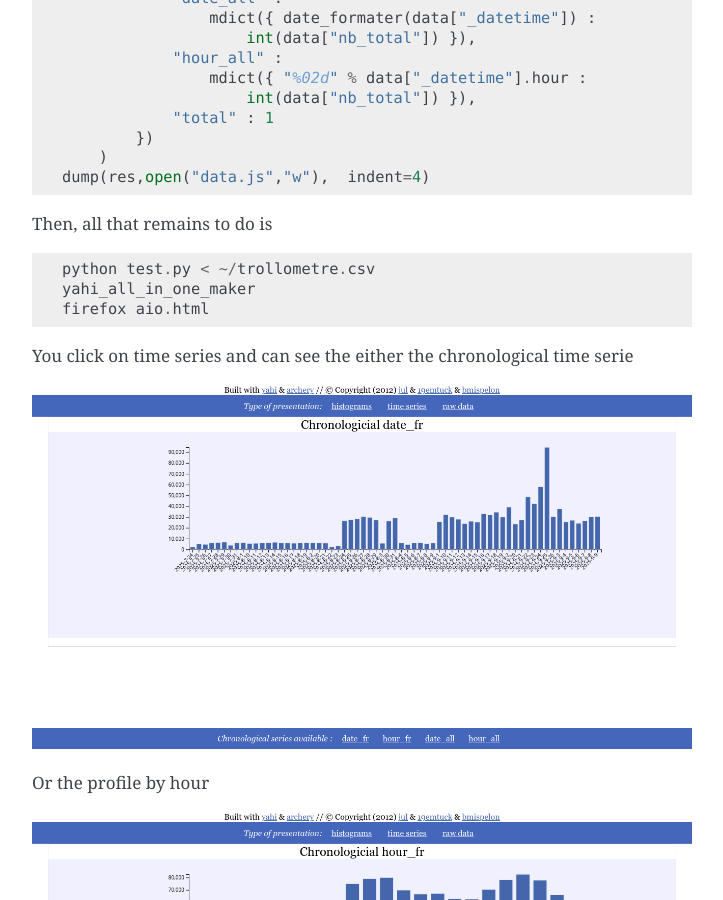
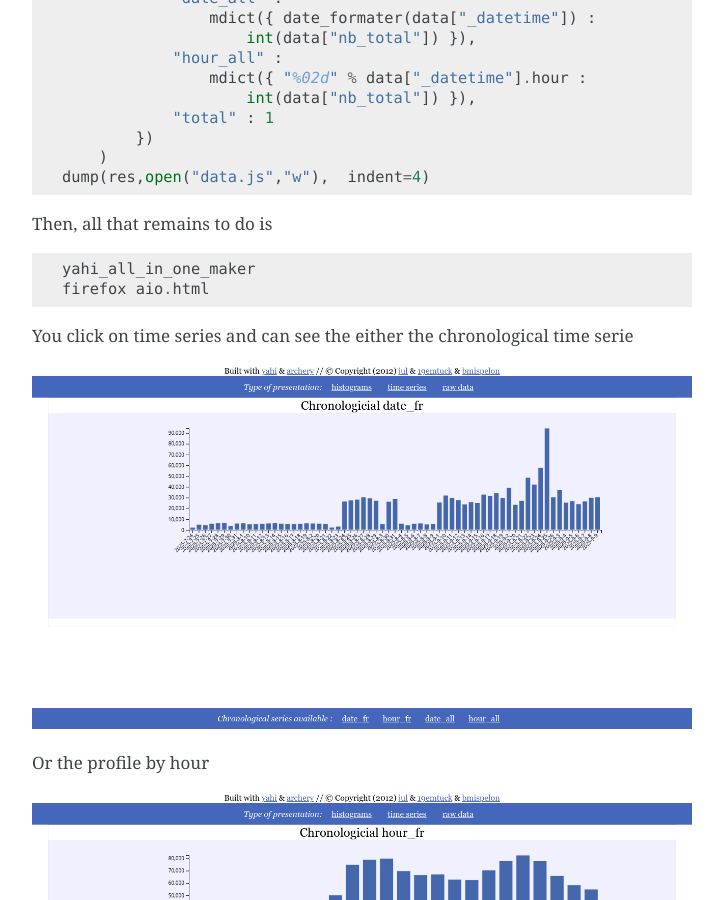
Before and after one commit to jul/yahi, a Sphinx documentation site: the page built from docs/source/csv.rst, in a window 1280 px wide and 900 px high, scrolled down 1152 px. Shown: the whole window, without its empty margins (388-1111 px from the left). Built offline with Sphinx 7.4.7, drawn with Linux system fonts in a browser that asks for light colours.

Commit message:
updating doc to reflect changes in test code

```diff
--- a/docs/source/csv.rst
+++ b/docs/source/csv.rst
@@ -22,7 +22,6 @@ A line is made off a timestamp followed by various (int) counters.
 
 Then, all that remains to do is ::
 
-    python test.py < ~/trollometre.csv
     yahi_all_in_one_maker
     firefox aio.html
 
```
